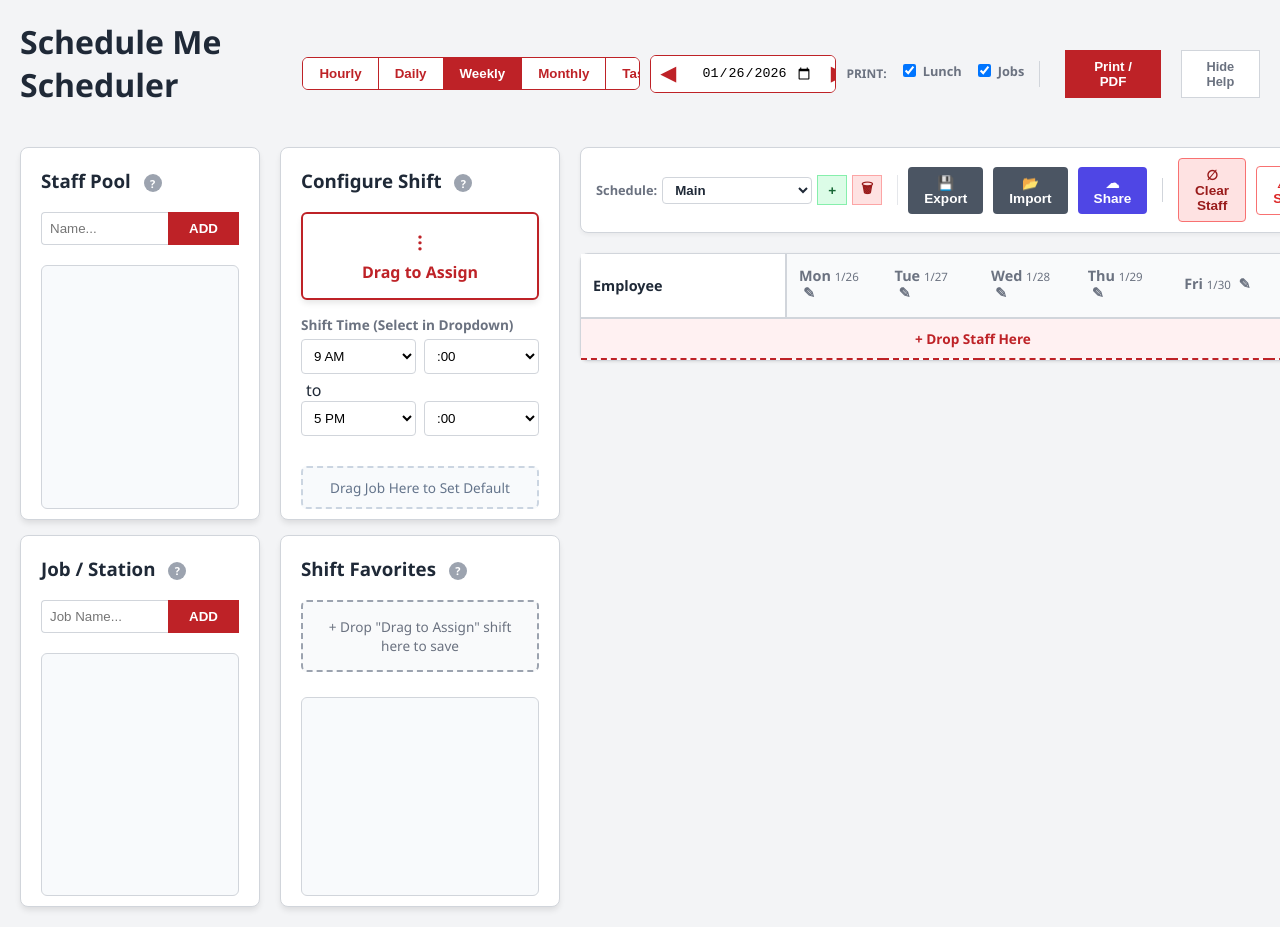
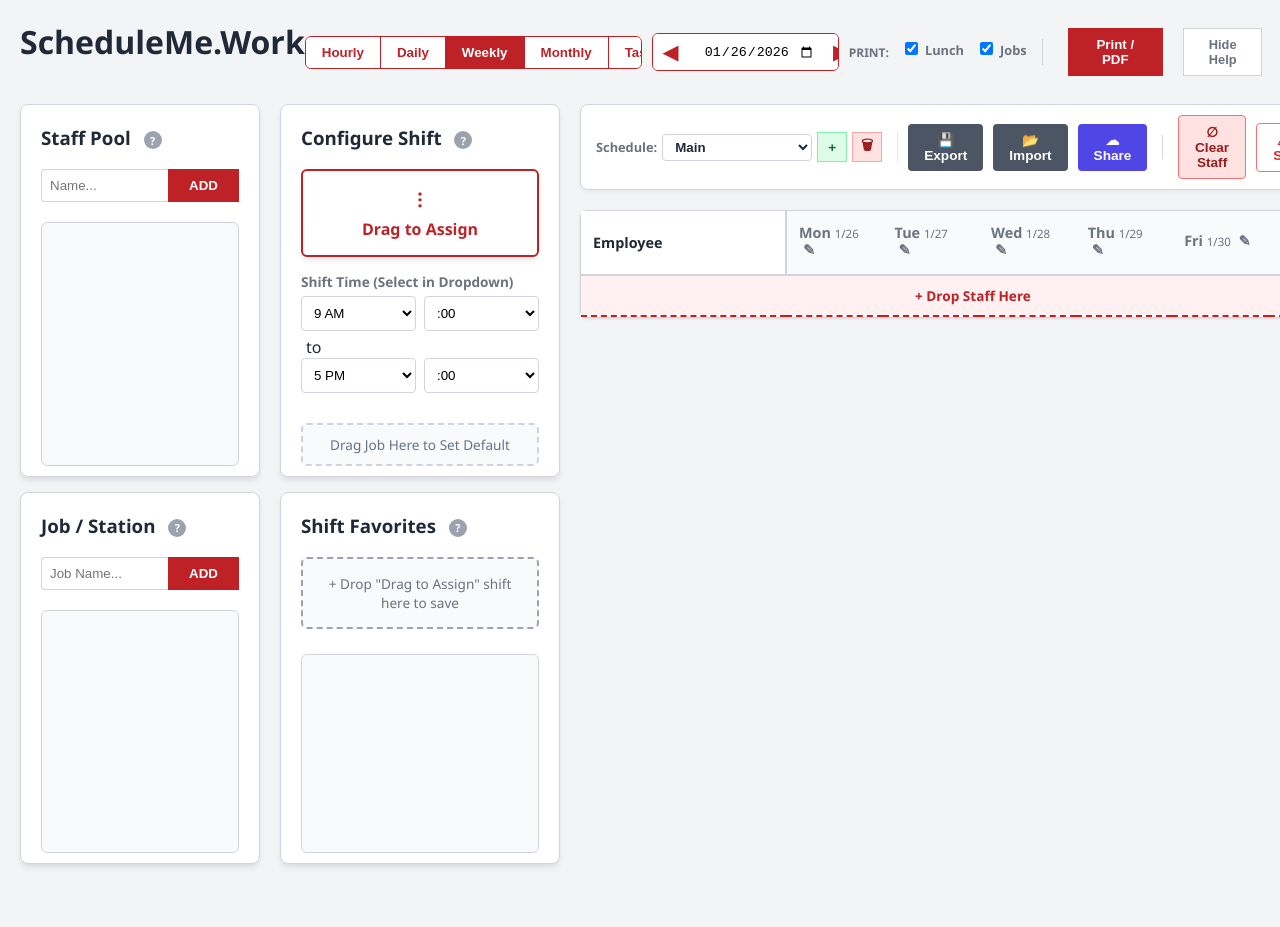
Before and after one commit to Krankshaw/ScheduleMe, a plain HTML site: page index.html in a window 1280 px wide. Shown: the top 927 px of the page. After the commit the page ends 884 px from the top, so only its background shows below. Drawn offline with Linux system fonts and the light colour scheme.

Commit message:
Update index.html

```diff
--- a/index.html
+++ b/index.html
@@ -2,7 +2,7 @@
 <head>
     <meta charset="UTF-8">
     <meta name="viewport" content="width=device-width, initial-scale=1.0">
-    <title>Schedule Me Scheduler</title>
+    <title>ScheduleMe.Work</title>
     <style>
         :root {
             --primary: #BE2227;
@@ -915,7 +915,7 @@ body.hide-jobs-print .shift-job-badge:not(.holiday-badge) { display: none !impor
 <body>
 
     <div class="header">
-        <h1>Schedule Me Scheduler</h1>
+        <h1>ScheduleMe.Work</h1>
         <div class="header-controls">
    	    <div class="view-toggle">
                 <button id="btn-hourly" onclick="switchView('hourly')">Hourly</button>
```
